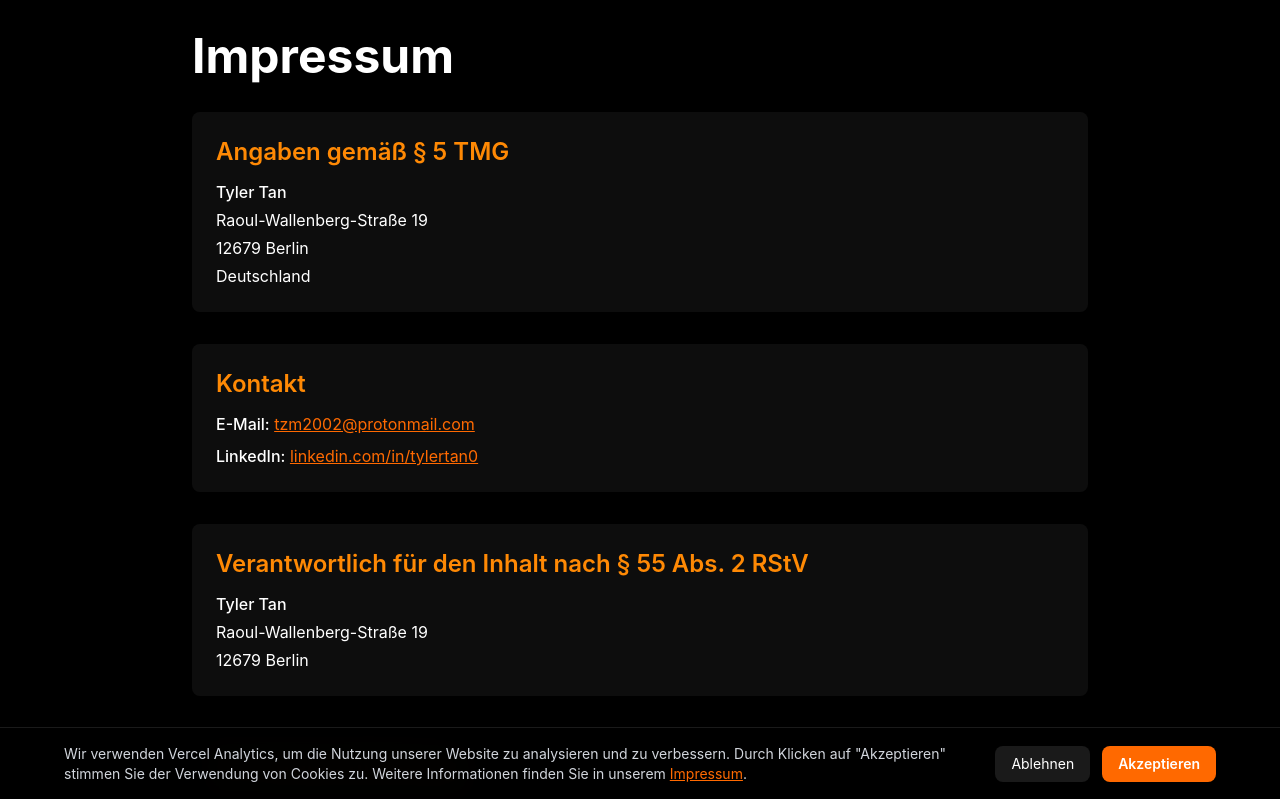
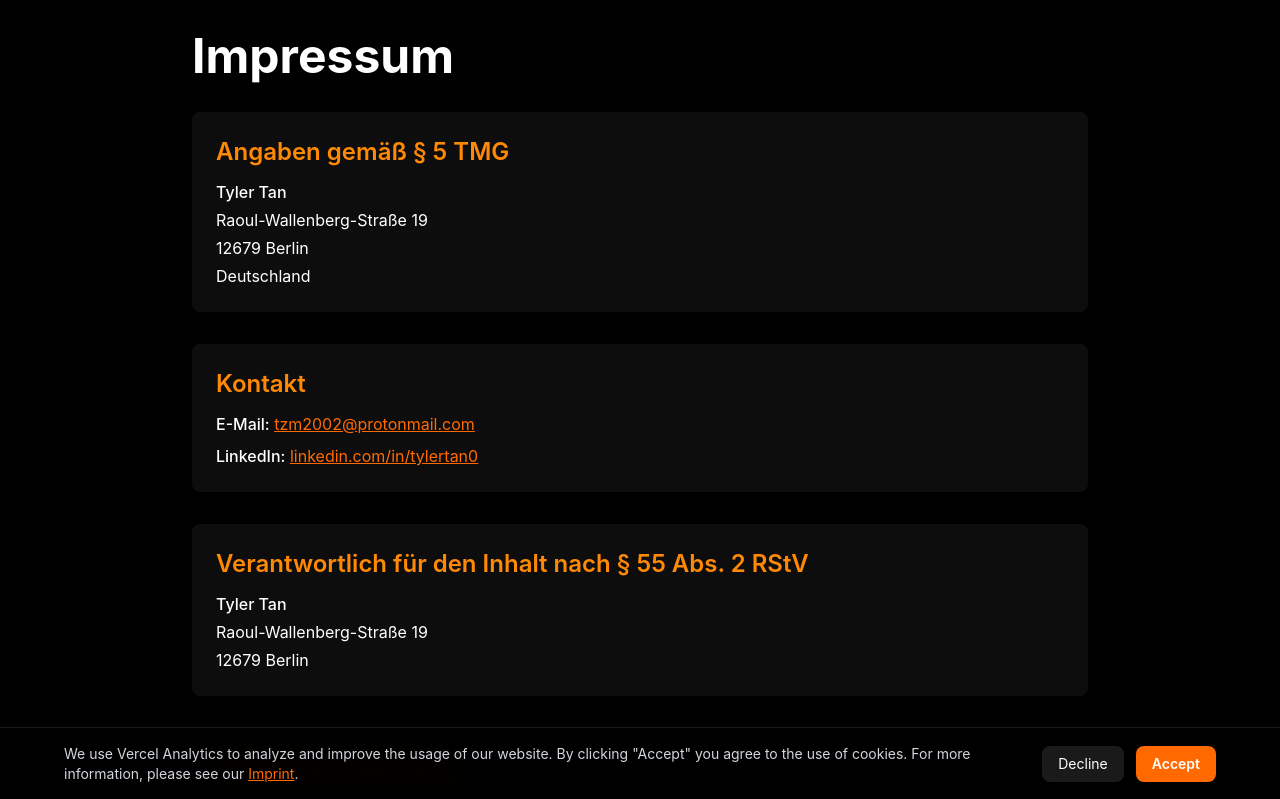
Before and after one commit to tylertzm/endless, a Next.js app: page /impressum in a window 1280 px wide. Shown: the top 799 px of the page. Built offline with nearby package versions, Linux system fonts and the light colour scheme; no server answers; what @stackframe/stack would draw is missing.

Commit message:
cookies_in_english

```diff
--- a/app/components/CookieBanner.tsx
+++ b/app/components/CookieBanner.tsx
@@ -47,11 +47,11 @@ export default function CookieBanner() {
       <div className="max-w-6xl mx-auto flex flex-col sm:flex-row items-center justify-between gap-4">
         <div className="flex-1 text-sm text-gray-300">
           <p>
-            Wir verwenden Vercel Analytics, um die Nutzung unserer Website zu analysieren und zu verbessern.
-            Durch Klicken auf &quot;Akzeptieren&quot; stimmen Sie der Verwendung von Cookies zu.
-            Weitere Informationen finden Sie in unserem{' '}
+            We use Vercel Analytics to analyze and improve the usage of our website.
+            By clicking &quot;Accept&quot; you agree to the use of cookies.
+            For more information, please see our{' '}
             <a href="/impressum" className="text-orange-500 hover:text-orange-400 underline">
-              Impressum
+              Imprint
             </a>.
           </p>
         </div>
@@ -60,13 +60,13 @@ export default function CookieBanner() {
             onClick={declineCookies}
             className="px-4 py-2 rounded-lg bg-white/10 hover:bg-white/20 text-white transition-colors text-sm"
           >
-            Ablehnen
+            Decline
           </button>
           <button
             onClick={acceptCookies}
             className="px-4 py-2 rounded-lg bg-orange-500 hover:bg-orange-600 text-white transition-colors text-sm font-semibold"
           >
-            Akzeptieren
+            Accept
           </button>
         </div>
       </div>
```
